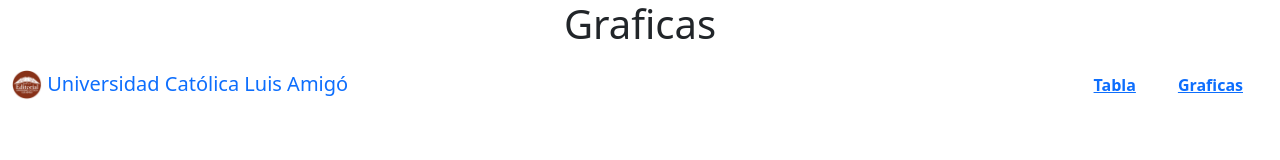
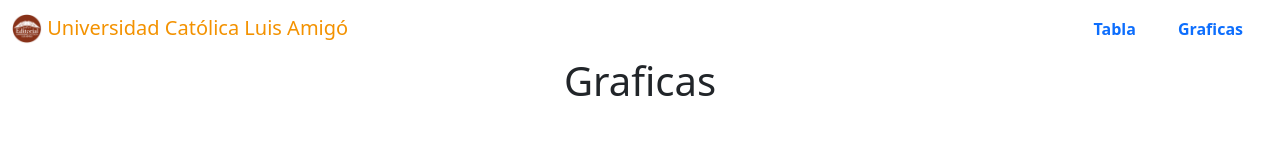
Before and after one commit to Code-Jathon/Bessie, an Electron app: page Front/src/views/graphics.html in a window 1280 px wide. Drawn offline with nearby package versions, Linux system fonts and the light colour scheme.

Commit message:
Actualizacion de los estilos en el navBar

```diff
--- a/Front/src/components/navBar.js
+++ b/Front/src/components/navBar.js
@@ -11,8 +11,27 @@ class navBar extends HTMLElement {
                     background-color: white;
                 }
 
+                .navbar-brand{
+                    font-weight: normal;
+                    color: #f39200;
+                }
+
+                .navbar-brand:hover{
+                    color: #f39200;
+                }
+
                 .btn-link[type="button"] {
                     font-weight: bold;
+                    text-decoration: none;
+                }
+
+                .btn-link[type="button"]:hover {
+                    background: #0B5DE5;
+                    color: #ffffff;
+                }
+
+                .navbar .navbar-expand-lg {
+                    opacity: 0.9;
                 }
 
             </style>
--- a/Front/src/views/graphics.html
+++ b/Front/src/views/graphics.html
@@ -1,23 +1,25 @@
 <!DOCTYPE html>
-<html lang="en">
+<html lang="es">
     <head>
         <meta charset="UTF-8">
         <meta http-equiv="X-UA-Compatible" content="IE=edge">
         <meta name="viewport" content="width=device-width, initial-scale=1.0">
         <title>Fondo editorial</title>
 
-        <link rel="stylesheet" href="https://cdn.jsdelivr.net/npm/bootstrap@5.0.0-beta1/dist/css/bootstrap.min.css">
-        <link rel="stylesheet" href="https://cdn.jsdelivr.net/npm/bootstrap@5.0.0-beta1/dist/js/bootstrap.bundle.min.js">
+        <link href="https://cdn.jsdelivr.net/npm/bootstrap@5.0.2/dist/css/bootstrap.min.css" rel="stylesheet" integrity="sha384-EVSTQN3/azprG1Anm3QDgpJLIm9Nao0Yz1ztcQTwFspd3yD65VohhpuuCOmLASjC" crossorigin="anonymous">
+
 
         <script src="./../components/navBar.js"></script>
     </head>
 
     <body>
-        <h1 style="text-align: center;">Graficas</h1>
-
         <header>
             <nav-bar></nav-bar>
         </header>
 
+        <h1 style="text-align: center;">Graficas</h1>
+
+        <script src="https://cdn.jsdelivr.net/npm/bootstrap@5.0.2/dist/js/bootstrap.bundle.min.js" integrity="sha384-MrcW6ZMFYlzcLA8Nl+NtUVF0sA7MsXsP1UyJoMp4YLEuNSfAP+JcXn/tWtIaxVXM" crossorigin="anonymous"></script>
+
     </body>
 </html>
```
